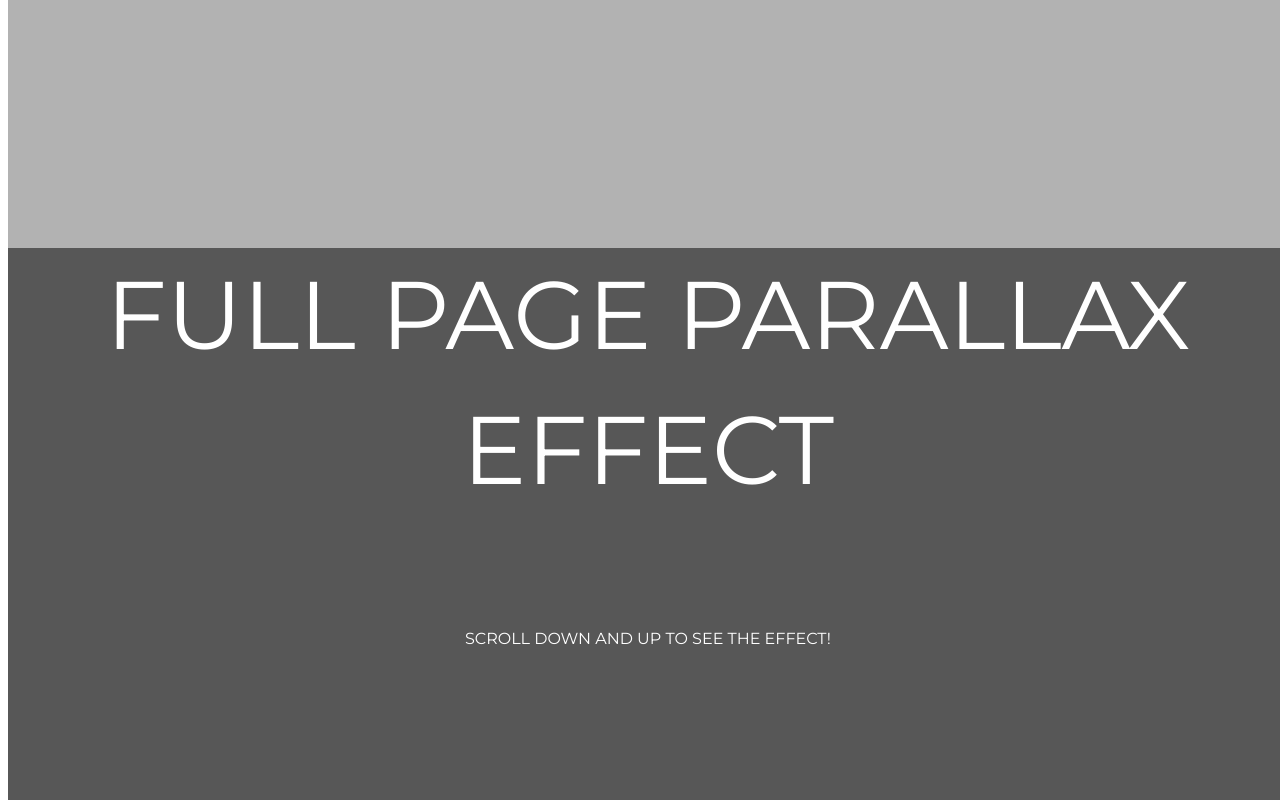
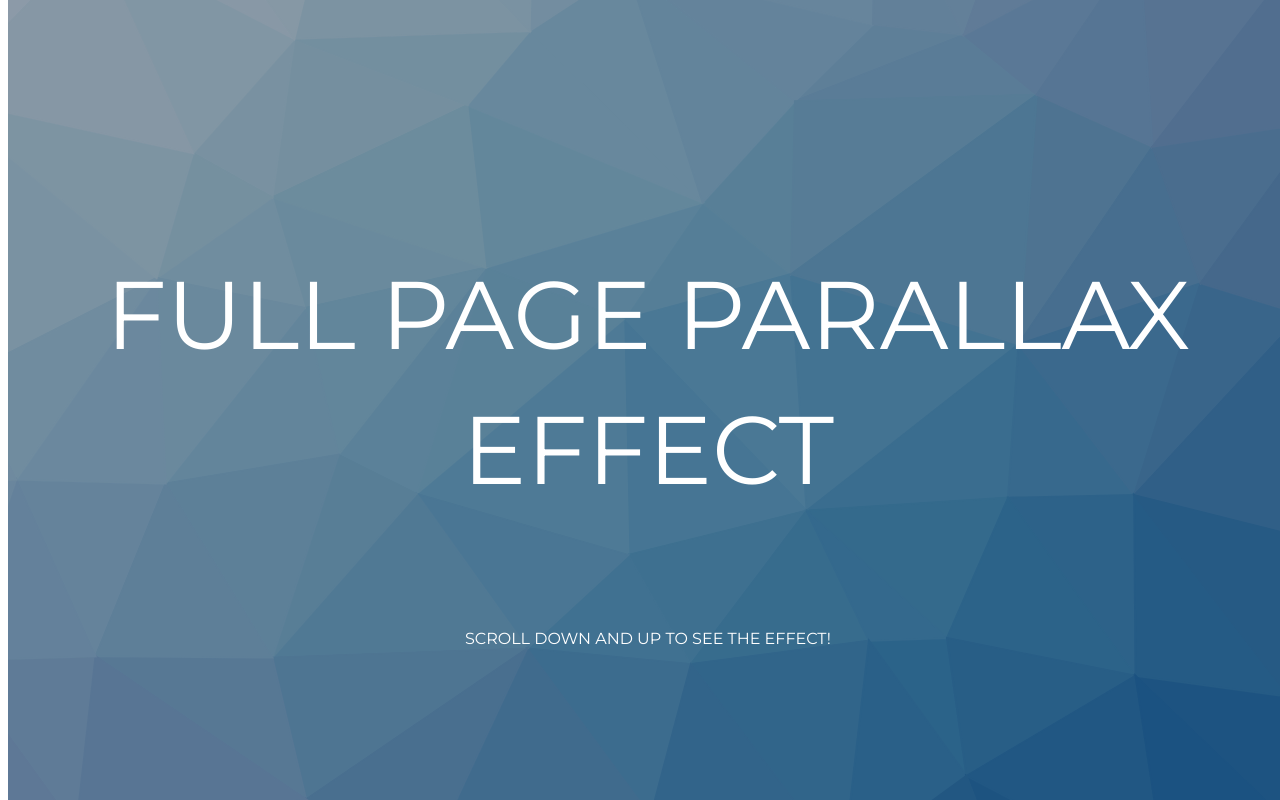
Before and after one commit to gourgopal/parallax-scroll, a plain HTML site: page index.html in a window 1280 px wide. Drawn offline with nearby package versions, Linux system fonts and the light colour scheme; the site is published under a folder, as on GitHub Pages, so addresses that start at the root find nothing; a script that the page names is missing.

Commit message:
fixed backgroud issue

```diff
--- a/index.css
+++ b/index.css
@@ -33,7 +33,7 @@ html, body {
     }
 
     .background:first-child {
-        background-image: url(/img/bg1.svg);
+        background-image: url(img/bg1.svg);
         -webkit-transform: translateY(-15vh);
         transform: translateY(-15vh);
     }
@@ -44,11 +44,11 @@ html, body {
         }
 
     .background:nth-child(2) {
-        background-image: url(/img/bg2.svg);
+        background-image: url(img/bg2.svg);
     }
 
     .background:nth-child(3) {
-        background-image: url(/img/bg3.svg);
+        background-image: url(img/bg3.svg);
     }
 
     /* Set stacking context of slides */
```
Also changed, not shown: favicon.ico (added), 1 other file.
